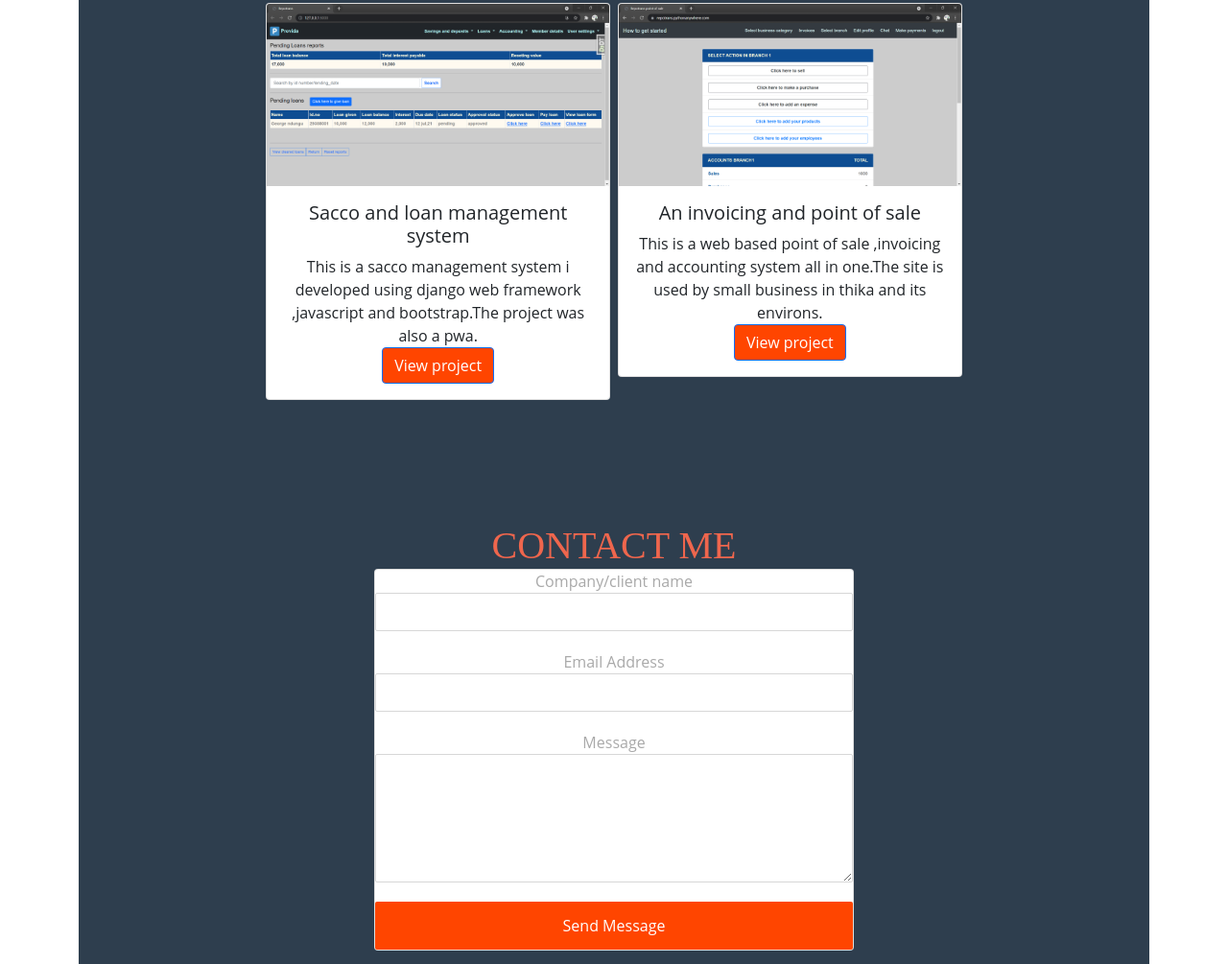
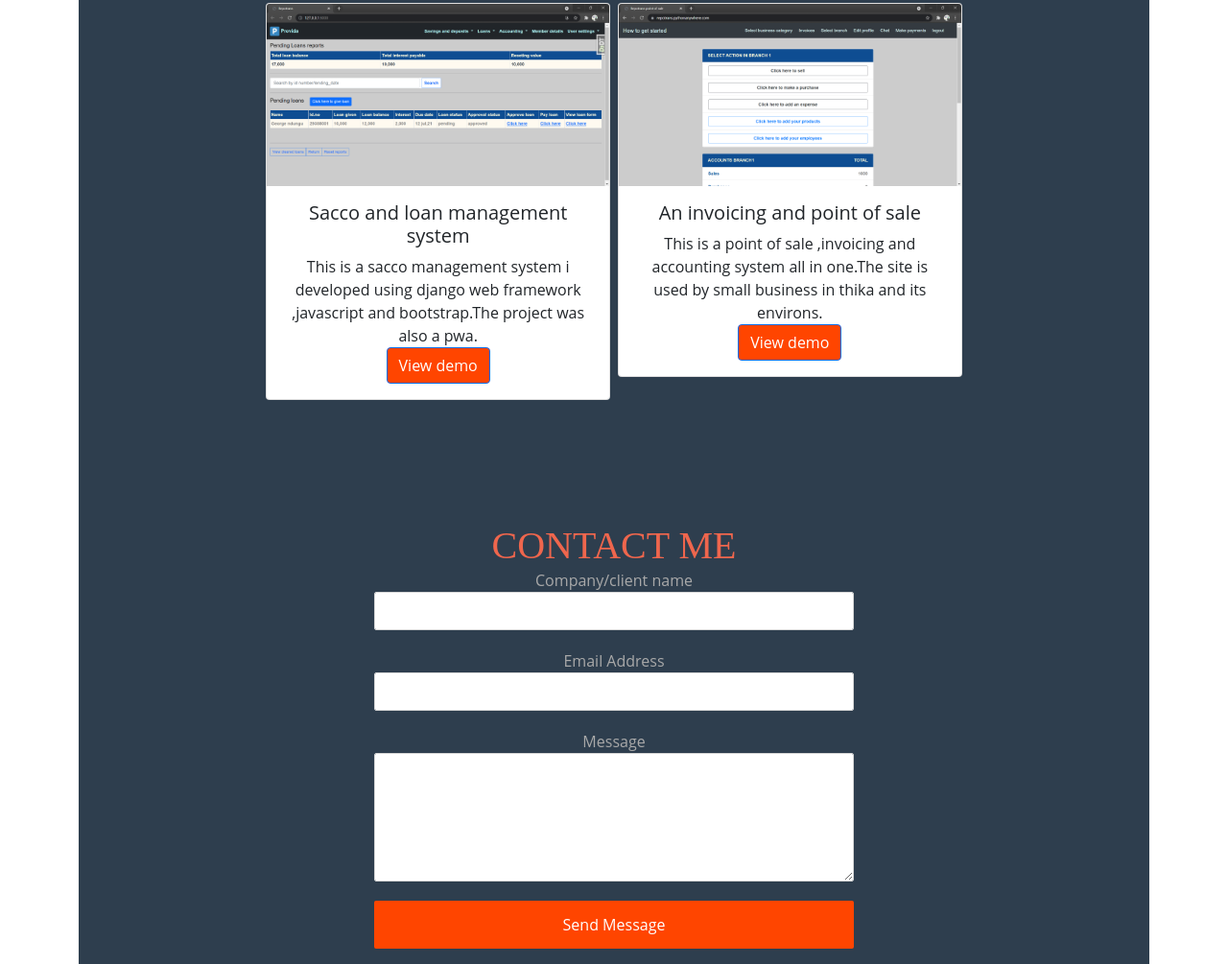
Before and after one commit to georgendungu/georgendungu.github.io, a plain HTML site: page index.html in a window 1280 px wide. Shown: the part 1475-2480 px from the top of the page at 96% size. Drawn offline with nearby package versions, Linux system fonts and the light colour scheme.

Commit message:
Add files via upload

```diff
--- a/index.html
+++ b/index.html
@@ -282,7 +282,7 @@ margin-right: -8px;
 					<div class="card-body">
 					  <h5 class="card-title">Sacco and loan management system</h5>
 					  <p class="card-text">This is a sacco management system i developed using django web framework ,javascript and bootstrap.The project was also a pwa.</p>
-					  <a href="https://provida.pythonanywhere.com/" class="btn btn-primary mybutton">View project</a>
+					  <a href="https://provida.pythonanywhere.com/" class="btn btn-primary mybutton">View demo</a>
 					</div>
 				  </div>
 				</div>
@@ -292,8 +292,8 @@ margin-right: -8px;
 					<img src="images/pos.png" class="card-img-top" alt="..." >
 					<div class="card-body">
 					  <h5 class="card-title">An invoicing and point of sale</h5>
-					  <p class="card-text">This is a web based point of sale ,invoicing and accounting system all in one.The site is used by small business in thika and its environs.</p>
-					  <a href="https://repotrans.pythonanywhere.com/" class="btn btn-primary mybutton">View project</a>
+					  <p class="card-text">This is a point of sale ,invoicing and accounting system all in one.The site is used by small business in thika and its environs.</p>
+					  <a href="https://repotrans.pythonanywhere.com/" class="btn btn-primary mybutton">View demo</a>
 					</div>
 				  </div>
 				</div>
@@ -308,7 +308,7 @@ margin-right: -8px;
 			<div class="contact-header contact-form">
 				<h3> contact me</h3>
 
-			 <div class="card">
+
 				<div class="form-group">
 					<label for="inputName" style="color: darkgrey;">Company/client name</label>
 					<input type="text" class="form-control" id="inputName" required>
@@ -321,9 +321,11 @@ margin-right: -8px;
 					<label for="inputMessage" style="color: darkgrey;">Message</label>
 					<textarea class="form-control" id="inputMessage" rows="5" required></textarea>
 				</div>
-				<button type="submit" class="btn btn-primary btn-block"> Send Message</button>
+			<div class="d-grid gap-2">
+				<button type="submit" class="btn btn-primary"> Send Message</button>
+			</div>
 			</form>
-		</div>
+
 
 
 
```
